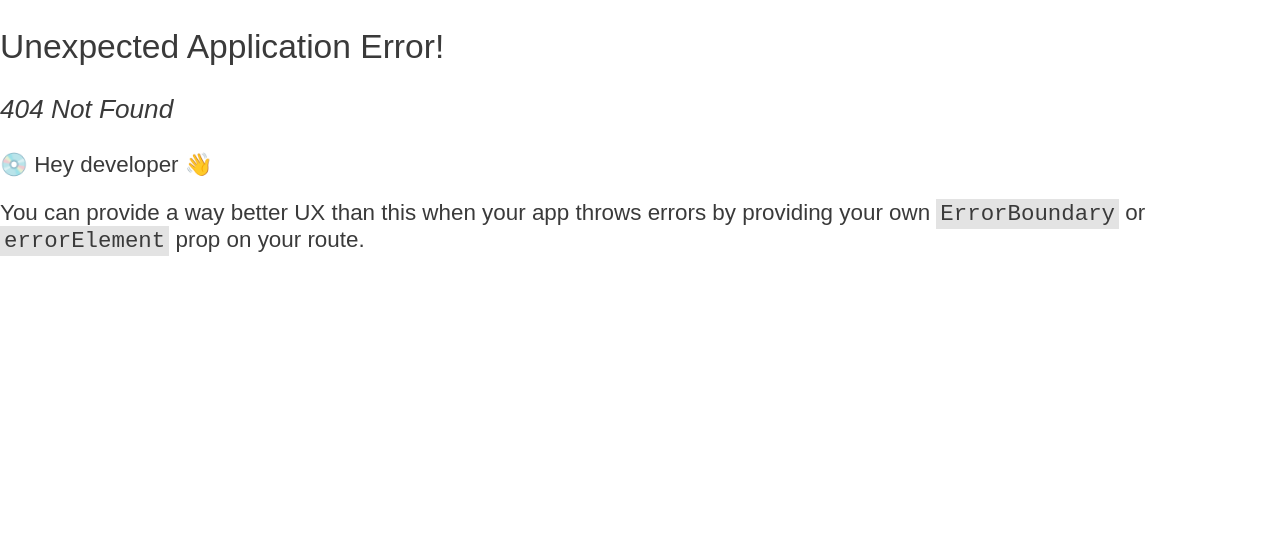
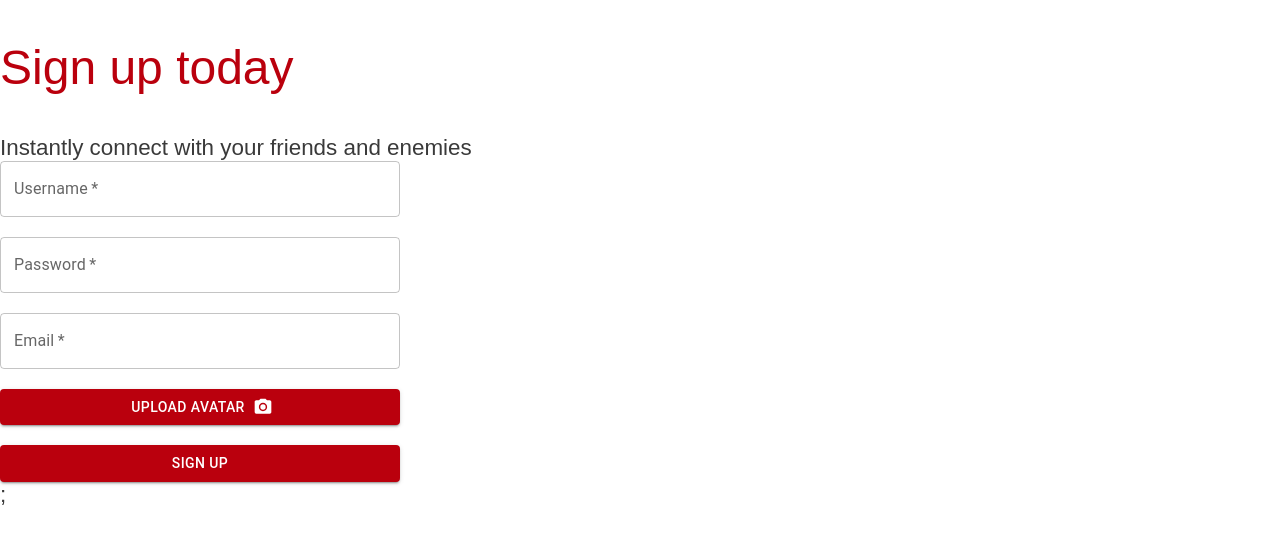
Before and after one commit to IngeHeeringa/202301-w7chwe-inge-heeringa-front, a React (Create React App) app: page /register in a window 1280 px wide. Before the commit this address had no page. Shown: the top 544 px of the page. Built offline with nearby package versions, Linux system fonts and the light colour scheme; a web font is replaced by a local one.

Commit message:
Create RegisterPage structure

```diff
--- a/src/pages/HomePage/HomePage.tsx
+++ b/src/pages/HomePage/HomePage.tsx
@@ -7,7 +7,7 @@ const HomePage = (): JSX.Element => {
     <section className={styles.homePage}>
       <h1 className="main-title">Welcome to Frenemies</h1>
       <div className={styles.wrapper}>
-        <Link to="/">
+        <Link to="/register">
           <Button variant="contained" size="large">
             Sign up
           </Button>
--- /dev/null
+++ b/src/pages/RegisterPage/RegisterPage.tsx
@@ -0,0 +1,20 @@
+import RegisterForm from "../../components/RegisterForm/RegisterForm";
+import useUser from "../../hooks/useUser";
+
+const RegisterPage = (): JSX.Element => {
+  const { registerUser } = useUser();
+
+  const handleSubmit = (data: FormData) => {
+    registerUser(data);
+  };
+
+  return (
+    <section>
+      <h1>Sign up today</h1>
+      <span>Instantly connect with your friends and enemies</span>
+      <RegisterForm onSubmit={handleSubmit} />;
+    </section>
+  );
+};
+
+export default RegisterPage;
--- a/src/router/router.tsx
+++ b/src/router/router.tsx
@@ -1,12 +1,16 @@
 import { createBrowserRouter } from "react-router-dom";
 import App from "../App";
 import HomePage from "../pages/HomePage/HomePage";
+import RegisterPage from "../pages/RegisterPage/RegisterPage";
 
 export const routes = [
   {
     path: "/",
     element: <App />,
-    children: [{ path: "/", element: <HomePage /> }],
+    children: [
+      { path: "/", element: <HomePage /> },
+      { path: "/register", element: <RegisterPage /> },
+    ],
   },
 ];
 
```
